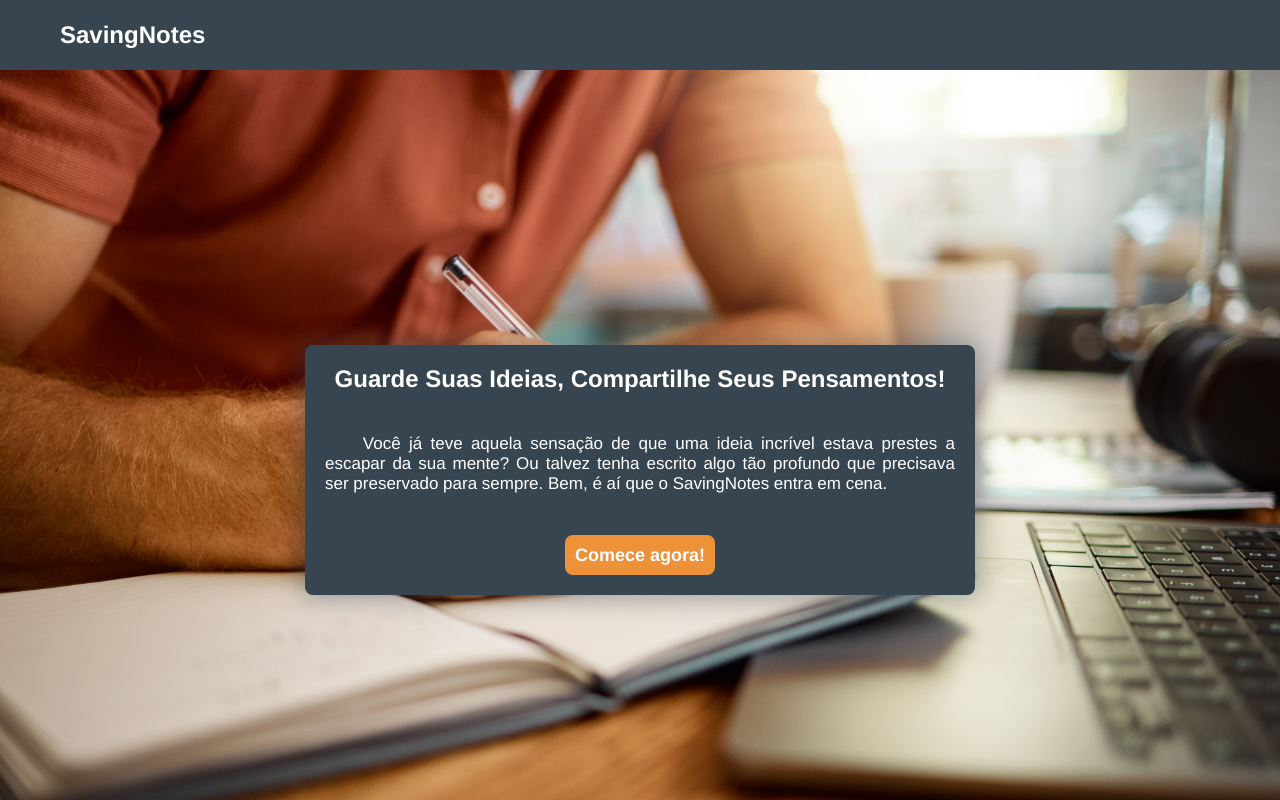
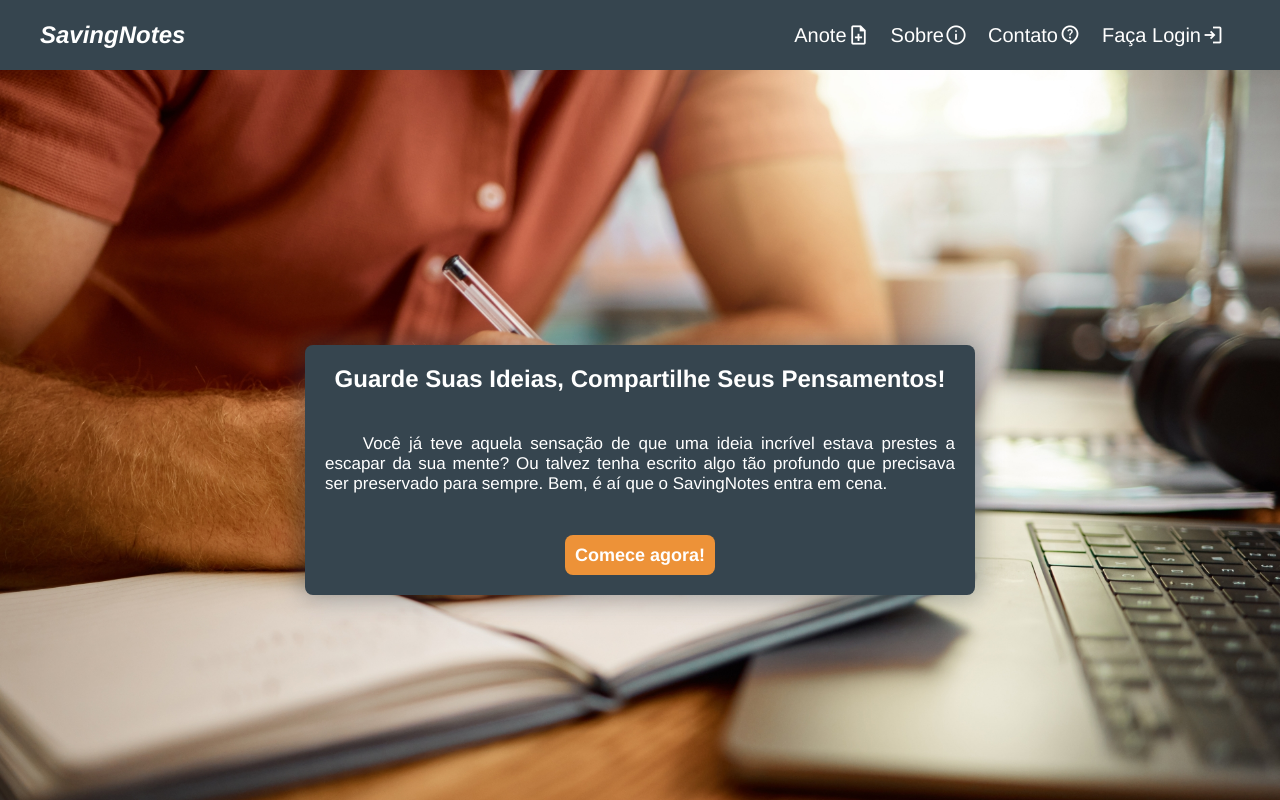
Before and after one commit to jvsouza02/saving-notes, a plain HTML site: page index.html in a window 1280 px wide. Shown: the top 800 px of the page. Drawn offline with nearby package versions, Linux system fonts and the light colour scheme.

Commit message:
Implementa os links da barra de navegação e mais algumas alterações.

```diff
--- a/index.html
+++ b/index.html
@@ -6,11 +6,21 @@
     <meta name="viewport" content="width=device-width, initial-scale=1.0">
     <title>Notas</title>
     <link rel="stylesheet" href="style.css">
+    <link rel="stylesheet"href="https://fonts.googleapis.com/css2?family=Material+Symbols+Outlined:opsz,wght,FILL,GRAD@20..48,100..700,0..1,-50..200" />
+    <link rel="stylesheet" href="https://fonts.googleapis.com/css2?family=Material+Symbols+Outlined:opsz,wght,FILL,GRAD@20..48,100..700,0..1,-50..200" />
+    <link rel="stylesheet" href="https://fonts.googleapis.com/css2?family=Material+Symbols+Outlined:opsz,wght,FILL,GRAD@20..48,100..700,0..1,-50..200" />
+    <link rel="stylesheet" href="https://fonts.googleapis.com/css2?family=Material+Symbols+Outlined:opsz,wght,FILL,GRAD@20..48,100..700,0..1,-50..200" />
 </head>
 
 <body>
     <nav>
         <h1>SavingNotes</h1>
+        <ul id="lista_links">
+            <li class="links"><a href="">Anote<span class="material-symbols-outlined">note_add</span></a></li>
+            <li class="links"><a href="">Sobre<span class="material-symbols-outlined">info</span></a></li>
+            <li class="links"><a href="">Contato<span class="material-symbols-outlined">contact_support</span></a></li>
+            <li class="links"><a href="">Faça Login<span class="material-symbols-outlined">login</span></a></li>
+        </ul>
     </nav>
 
     <header>
@@ -63,7 +73,8 @@
                     </div>
                     <div class="inputs">
                         <label for="anotacao">Anotação</label>
-                        <textarea name="anotacao" id="anotacao" placeholder="Digite a sua anotação aqui" rows="10" cols="30" class="campo"></textarea>
+                        <textarea name="anotacao" id="anotacao" placeholder="Digite a sua anotação aqui" rows="10"
+                            cols="30" class="campo"></textarea>
                     </div>
                     <div>
                         <button id="btn_limpar" class="btn">Limpar</button>
@@ -73,9 +84,9 @@
             </div>
             <div id="notas_salvas">
                 <h2>Notas Salvas</h3>
-                <div id="notas">
-
-                </div>
+                    <div id="notas">
+                        <h3>Nenhuma anotação encontrada.</h3>
+                    </div>
             </div>
         </div>
     </main>
--- a/script.js
+++ b/script.js
@@ -1,4 +1,6 @@
 let notas = [];
+
+const div_notas = document.getElementById("notas");
 
 // Classe "Nota" para instanciar cada nota que o usuário salvar //
 class Nota {
@@ -12,7 +14,6 @@ class Nota {
     }
 
     mostrarNotas() {
-        const div_notas = document.getElementById("notas");
         div_notas.innerHTML = "";
         notas.map(nota => {
             const div_nota = document.createElement("div");
@@ -34,15 +35,21 @@ class Nota {
     }
 
     deletarNota(nota) {
-
+        verificaNotas();
     }
 
     deletarTodasNotas() {
-
+        verificaNotas();
     }
 }
 
 // Funções do Sistema //
+function verificaNotas() {
+    if (!div_notas.hasChildNodes) {
+        div_notas.innerHTML = "<h3>Nenhuma anotação encontrada.</h3>";
+    }
+}
+
 function retornaCampos() {
     return [...document.querySelectorAll(".campo")];
 }
--- a/style.css
+++ b/style.css
@@ -11,19 +11,53 @@ body {
     background-color: rgb(230, 238, 246);
 }
 
+.material-symbols-outlined {
+    font-variation-settings:
+    'FILL' 0,
+    'wght' 400,
+    'GRAD' 0,
+    'opsz' 10
+}
+
 nav {
     display: flex;
+    flex-flow: row;
     width: 100%;
     height: 70px;
     background-color: #36454F;
-    justify-content: flex-start;
+    justify-content: space-between;
     align-items: center;
     color: white;
 }
 
 nav h1 {
-    position: absolute;
-    left: 60px;
+    margin-left: 40px;
+    font-style: italic;
+}
+
+#lista_links {
+    display: flex;
+    justify-content: center;
+    align-items: center;
+    list-style: none;
+    margin-right: 40px;
+    height: 100%;
+}
+
+.links a {
+    display: flex;
+    justify-content: center;
+    align-items: center;
+    text-decoration: none;
+    font-size: 20px;
+    color: white;
+    padding: 5px;
+    margin-right: 10px;
+}
+
+
+.links a:hover {
+    border-bottom: 3px solid rgb(237, 146, 56);
 }
 
 header {
```
